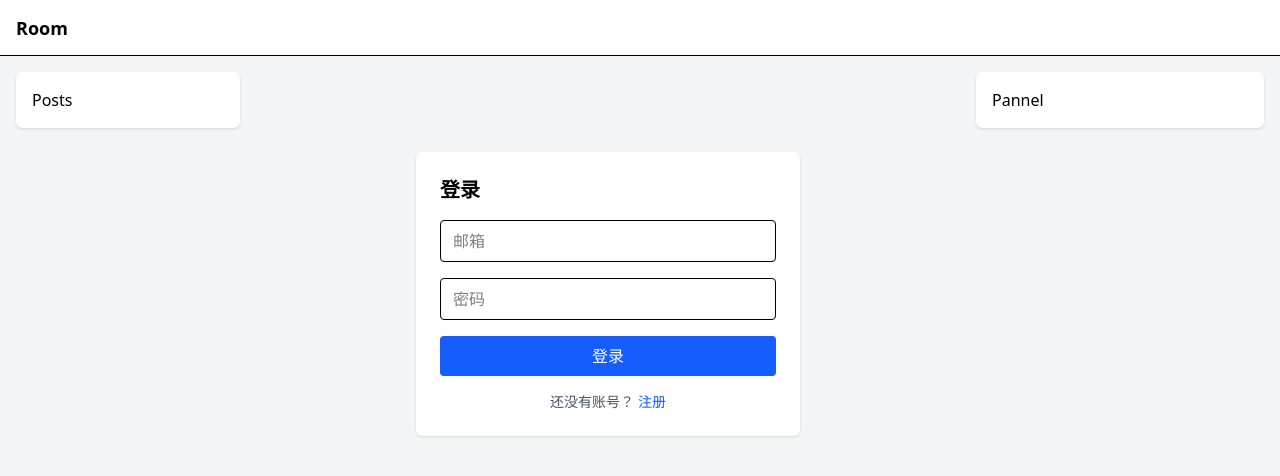
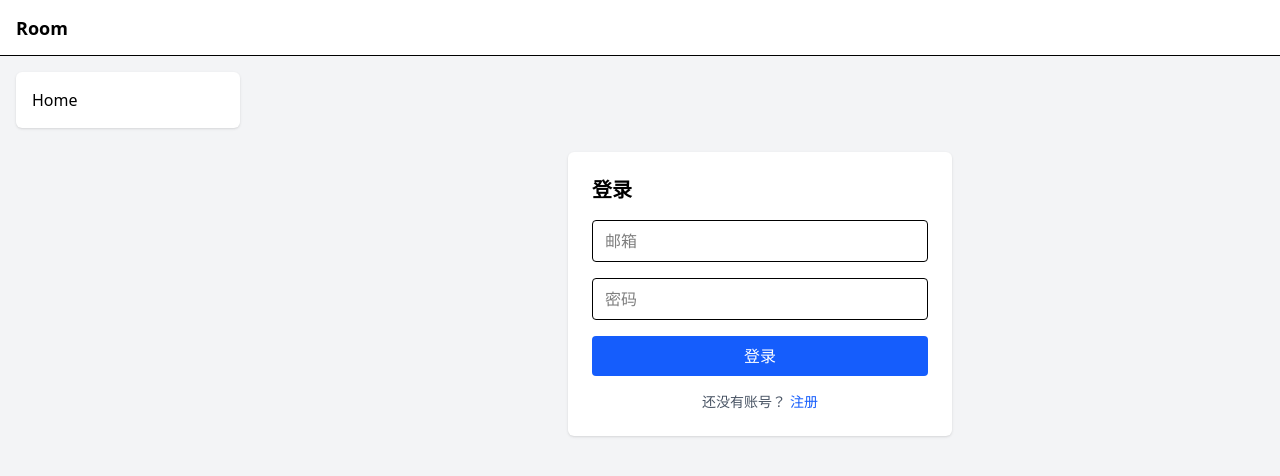
Before and after one commit to Sep-15/demo, a React (Vite) app in the folder web/: page /auth/login in a window 1280 px wide. Shown: the top 476 px of the page. Built offline with nearby package versions, Linux system fonts and the light colour scheme.

Commit message:
fix-web-layout

```diff
--- a/web/src/App.jsx
+++ b/web/src/App.jsx
@@ -17,7 +17,7 @@ const App = () => {
             to="/"
             className="block rounded-md bg-white p-4 shadow-sm cursor-pointer hover:bg-gray-50"
           >
-            Posts
+            Home
           </NavLink>
         </aside>
         <main className="flex-1 min-w-0">
@@ -25,9 +25,6 @@ const App = () => {
             <Outlet />
           </Suspense>
         </main>
-        <aside className="hidden lg:block w-72 shrink-0">
-          <div className="rounded-md bg-white p-4 shadow-sm">Pannel</div>
-        </aside>
       </div>
     </div>
   );
```
